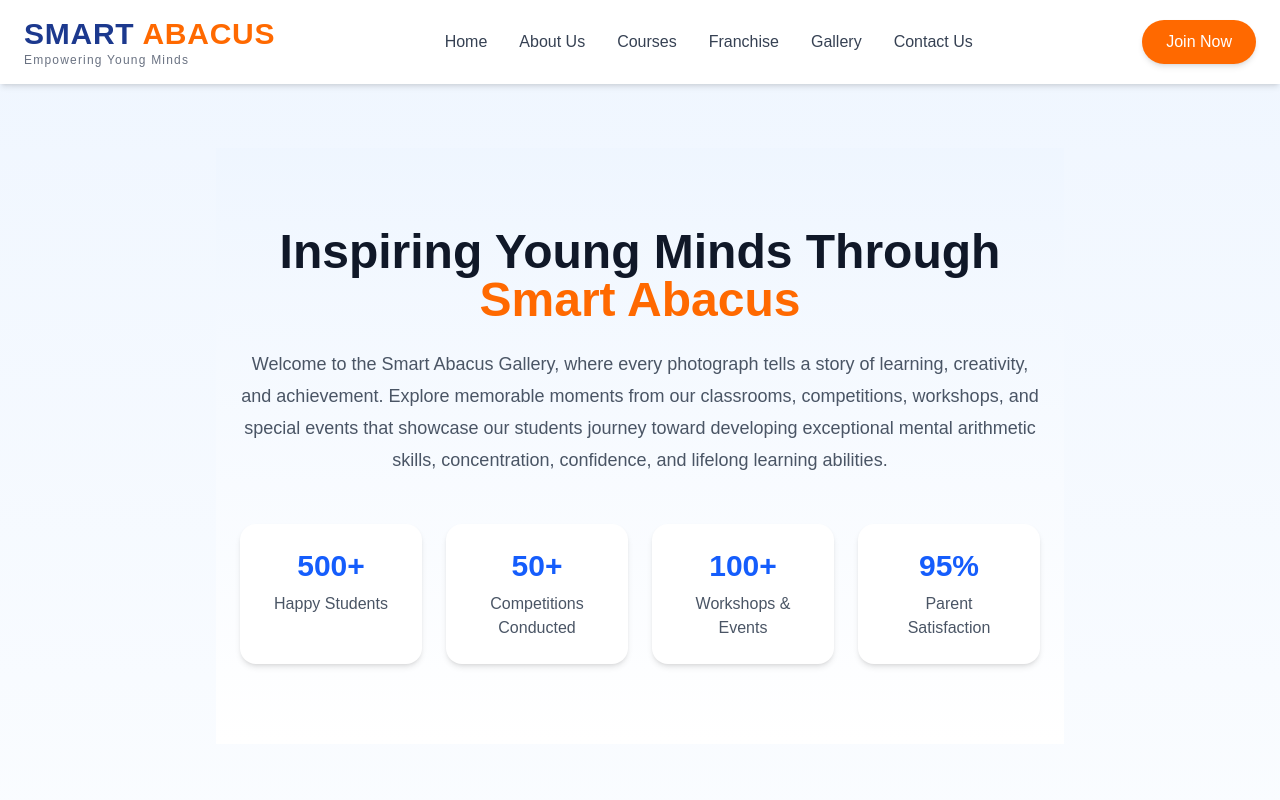
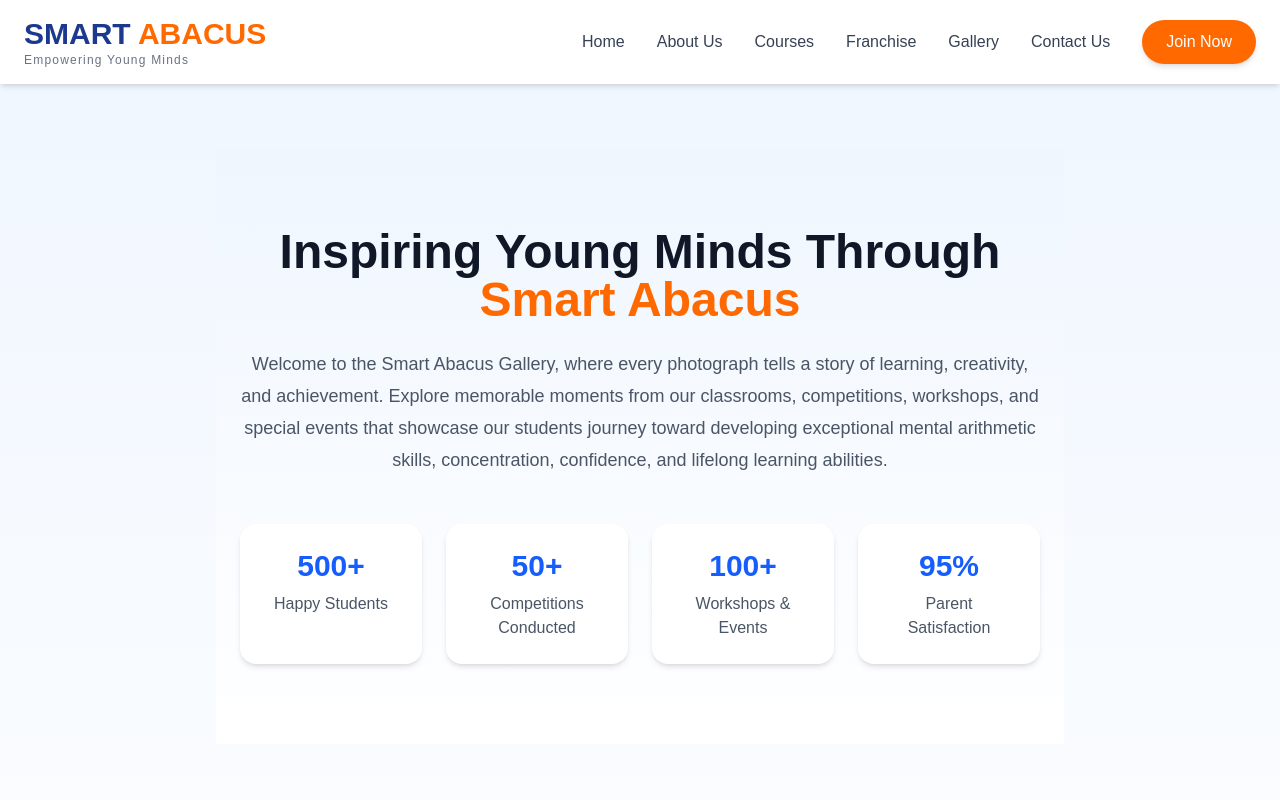
Before and after one commit to tejaskanawade04-creator/Smart-Abacus-Project, a Next.js app: page /gallery in a window 1280 px wide. Shown: the top 800 px of the page. Built offline with nearby package versions, Linux system fonts and the light colour scheme.

Commit message:
landing page

```diff
--- a/src/app/(public)/page.jsx
+++ b/src/app/(public)/page.jsx
@@ -2,46 +2,69 @@ export default function HomePage() {
   return (
     <main>
       {/* Hero Section */}
-      <section className="py-20 text-center bg-gray-100">
-        <h1 className="text-5xl font-bold text-pink-600">
+      <section className="py-16 md:py-20 bg-gray-100 text-center px-4">
+        <h1 className="text-3xl sm:text-4xl md:text-5xl font-bold text-pink-600">
           Smart Abacus
         </h1>
-        <p className="mt-4 text-lg">
+
+        <p className="mt-4 text-base sm:text-lg text-gray-700 max-w-2xl mx-auto">
           Empowering young minds through Abacus and Mental Arithmetic.
         </p>
-        <button className="mt-6 px-6 py-3 bg-pink-500 text-white rounded-lg">
+
+        <button className="mt-6 px-6 py-3 bg-pink-500 text-white rounded-lg hover:bg-pink-600 transition">
           Join Now
         </button>
       </section>
 
       {/* About Section */}
-      <section className="py-16 px-8">
-        <h2 className="text-3xl font-bold mb-4">About Us</h2>
-        <p>
+      <section className="py-12 md:py-16 px-4 sm:px-6 lg:px-8">
+        <div className="max-w-5xl mx-auto text-center">
+          <h2 className="text-2xl sm:text-3xl font-bold mb-4">
+            About Us
+          </h2>
+
+          <p className="text-gray-700 text-base sm:text-lg leading-relaxed">
             Smart Abacus helps children improve concentration,
             memory, creativity, and calculation speed through
             innovative learning techniques.
           </p>
+        </div>
       </section>
 
       {/* Courses Section */}
-      <section className="py-16 px-8 bg-gray-50">
-        <h2 className="text-3xl font-bold mb-6">Our Courses</h2>
+      <section className="py-12 md:py-16 px-4 sm:px-6 lg:px-8 bg-gray-50">
+        <div className="max-w-6xl mx-auto">
+          <h2 className="text-2xl sm:text-3xl font-bold text-center mb-8">
+            Our Courses
+          </h2>
 
-        <div className="grid md:grid-cols-3 gap-6">
-          <div className="p-6 shadow rounded-lg">
-            <h3 className="text-xl font-semibold">Beginner Level</h3>
-            <p>Introduction to Abacus and basic calculations.</p>
+          <div className="grid grid-cols-1 sm:grid-cols-2 lg:grid-cols-3 gap-6">
+            <div className="p-6 bg-white shadow-md rounded-lg hover:shadow-lg transition">
+              <h3 className="text-xl font-semibold mb-2">
+                Beginner Level
+              </h3>
+              <p className="text-gray-600">
+                Introduction to Abacus and basic calculations.
+              </p>
             </div>
 
-          <div className="p-6 shadow rounded-lg">
-            <h3 className="text-xl font-semibold">Intermediate Level</h3>
-            <p>Advanced calculations and mental arithmetic.</p>
+            <div className="p-6 bg-white shadow-md rounded-lg hover:shadow-lg transition">
+              <h3 className="text-xl font-semibold mb-2">
+                Intermediate Level
+              </h3>
+              <p className="text-gray-600">
+                Advanced calculations and mental arithmetic.
+              </p>
             </div>
 
-          <div className="p-6 shadow rounded-lg">
-            <h3 className="text-xl font-semibold">Expert Level</h3>
-            <p>High-speed calculation and competition training.</p>
+            <div className="p-6 bg-white shadow-md rounded-lg hover:shadow-lg transition sm:col-span-2 lg:col-span-1">
+              <h3 className="text-xl font-semibold mb-2">
+                Expert Level
+              </h3>
+              <p className="text-gray-600">
+                High-speed calculation and competition training.
+              </p>
+            </div>
           </div>
         </div>
       </section>
--- a/src/app/dashboard/franchise/students/page.jsx
+++ b/src/app/dashboard/franchise/students/page.jsx
@@ -4,14 +4,14 @@ import React, { useState } from "react";
 import { UserPlus, GraduationCap, Users, ShieldAlert, CheckCircle2, MessageSquare, Clock, Pencil, Trash, X, Save } from "lucide-react";
 
 export default function FranchiseStudents() {
-  // १. स्टेट मॅनेजमेंट (विद्यार्थ्यांची यादी)
+
   const [students, setStudents] = useState([
     { id: "STU-99", name: "Rohan Deshmukh", level: "Level 1", teacher: "Aman Sharma", status: "Active", feeStatus: "Paid", batch: "Sat | 04:00 PM", phone: "9876543210" },
     { id: "STU-102", name: "Isha Sharma", level: "Level 2", teacher: "Neha Patel", status: "Active", feeStatus: "Pending", batch: "Sun | 10:30 AM", phone: "9545123456" },
     { id: "STU-88", name: "Aditya Patil", level: "Level 4", teacher: "Sarah Jenkins", status: "Suspended", feeStatus: "Overdue", batch: "Sat | 05:30 PM", phone: "8888777766" },
   ]);
 
-  // मॉडल्स आणि एडिट करण्यासाठी लागणाऱ्या स्टेट्स
+
   const [isModalOpen, setIsModalOpen] = useState(false);
   const [editingStudent, setEditingStudent] = useState(null);
 
--- a/src/components/shared/Navbar.jsx
+++ b/src/components/shared/Navbar.jsx
@@ -1,87 +1,73 @@
 "use client";
 
 import Link from "next/link";
+import { useState } from "react";
+import { Menu, X } from "lucide-react";
 
 export default function Navbar() {
+  const [isOpen, setIsOpen] = useState(false);
+
   return (
     <nav className="sticky top-0 z-50 bg-white/95 backdrop-blur-md shadow-md">
-      <div className="max-w-7xl mx-auto px-6 py-4 flex items-center justify-between">
-
+      <div className="max-w-7xl mx-auto px-4 sm:px-6 py-4 flex items-center justify-between">
         {/* Logo */}
         <Link href="/" className="flex flex-col">
-          <span className="text-3xl font-bold tracking-wide text-blue-900">
+          <span className="text-2xl sm:text-3xl font-bold text-blue-900">
             SMART <span className="text-orange-500">ABACUS</span>
           </span>
-          <span className="text-xs text-gray-500 tracking-widest">
+          <span className="text-[10px] sm:text-xs text-gray-500 tracking-widest">
             Empowering Young Minds
           </span>
         </Link>
 
-        {/* Navigation Links */}
-        <ul className="hidden md:flex items-center gap-8 text-gray-700 font-medium">
-          <li>
+        {/* Desktop Menu */}
+        <div className="hidden lg:flex items-center gap-8">
+          <ul className="flex items-center gap-8 text-gray-700 font-medium">
+            <li><Link href="/" className="hover:text-blue-900">Home</Link></li>
+            <li><Link href="/about" className="hover:text-blue-900">About Us</Link></li>
+            <li><Link href="/courses" className="hover:text-blue-900">Courses</Link></li>
+            <li><Link href="/Franchise" className="hover:text-blue-900">Franchise</Link></li>
+            <li><Link href="/gallery" className="hover:text-blue-900">Gallery</Link></li>
+            <li><Link href="/contact" className="hover:text-blue-900">Contact Us</Link></li>
+          </ul>
+
+          <Link
+            href="/pages/auth/login"
+            className="bg-orange-500 text-white px-6 py-2.5 rounded-full font-medium shadow-md hover:bg-orange-600 transition"
+          >
+            Join Now
+          </Link>
+        </div>
+
+        {/* Mobile Menu Button */}
+        <button
+          className="lg:hidden text-blue-900"
+          onClick={() => setIsOpen(!isOpen)}
+        >
+          {isOpen ? <X size={28} /> : <Menu size={28} />}
+        </button>
+      </div>
+
+      {/* Mobile Menu */}
+      {isOpen && (
+        <div className="lg:hidden bg-white border-t shadow-md">
+          <ul className="flex flex-col p-4 space-y-4 text-gray-700 font-medium">
+            <li><Link href="/">Home</Link></li>
+            <li><Link href="/about">About Us</Link></li>
+            <li><Link href="/courses">Courses</Link></li>
+            <li><Link href="/Franchise">Franchise</Link></li>
+            <li><Link href="/gallery">Gallery</Link></li>
+            <li><Link href="/contact">Contact Us</Link></li>
+
             <Link
-              href="/"
-              className="hover:text-blue-900 transition duration-300 border-b-2 border-transparent hover:border-orange-500 pb-1"
+              href="/pages/auth/login"
+              className="bg-orange-500 text-white text-center py-3 rounded-full"
             >
-              Home
+              Join Now
             </Link>
-          </li>
-
-          <li>
-            <Link
-              href="/about"
-              className="hover:text-blue-900 transition duration-300 border-b-2 border-transparent hover:border-orange-500 pb-1"
-            >
-              About Us
-            </Link>
-          </li>
-
-          <li>
-            <Link
-              href="/courses"
-              className="hover:text-blue-900 transition duration-300 border-b-2 border-transparent hover:border-orange-500 pb-1"
-            >
-              Courses
-            </Link>
-          </li>
-
-          <li>
-            <Link
-              href="/Franchise"
-              className="hover:text-blue-900 transition duration-300 border-b-2 border-transparent hover:border-orange-500 pb-1"
-            >
-              Franchise
-            </Link>
-          </li>
-
-          <li>
-            <Link
-              href="/gallery"
-              className="hover:text-blue-900 transition duration-300 border-b-2 border-transparent hover:border-orange-500 pb-1"
-            >
-              Gallery
-            </Link>
-          </li>
-
-          <li>
-            <Link
-              href="/contact"
-              className="hover:text-blue-900 transition duration-300 border-b-2 border-transparent hover:border-orange-500 pb-1"
-            >
-              Contact Us
-            </Link>
-          </li>
-        </ul>
-
-        {/* Button */}
-        <Link
-          href="/pages/auth/login"
-          className="bg-orange-500 text-white px-6 py-2.5 rounded-full font-medium shadow-md hover:bg-orange-600 hover:scale-105 transition duration-300"
-        >
-          Join Now
-        </Link>
-      </div>
+          </ul>
+        </div>
+      )}
     </nav>
   );
 }
```
Also changed, not shown: src/components/shared/Footer.jsx (+4 -4 lines). Lines whose indentation alone changed are shown as unchanged.
